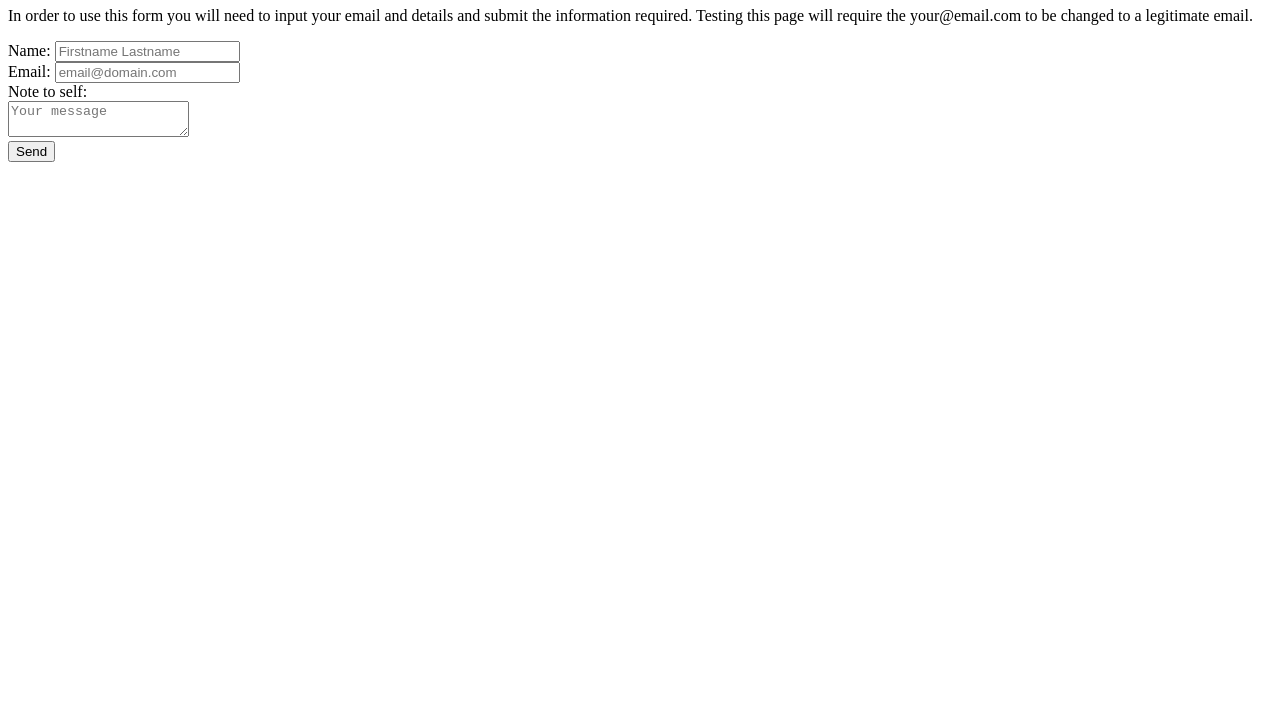
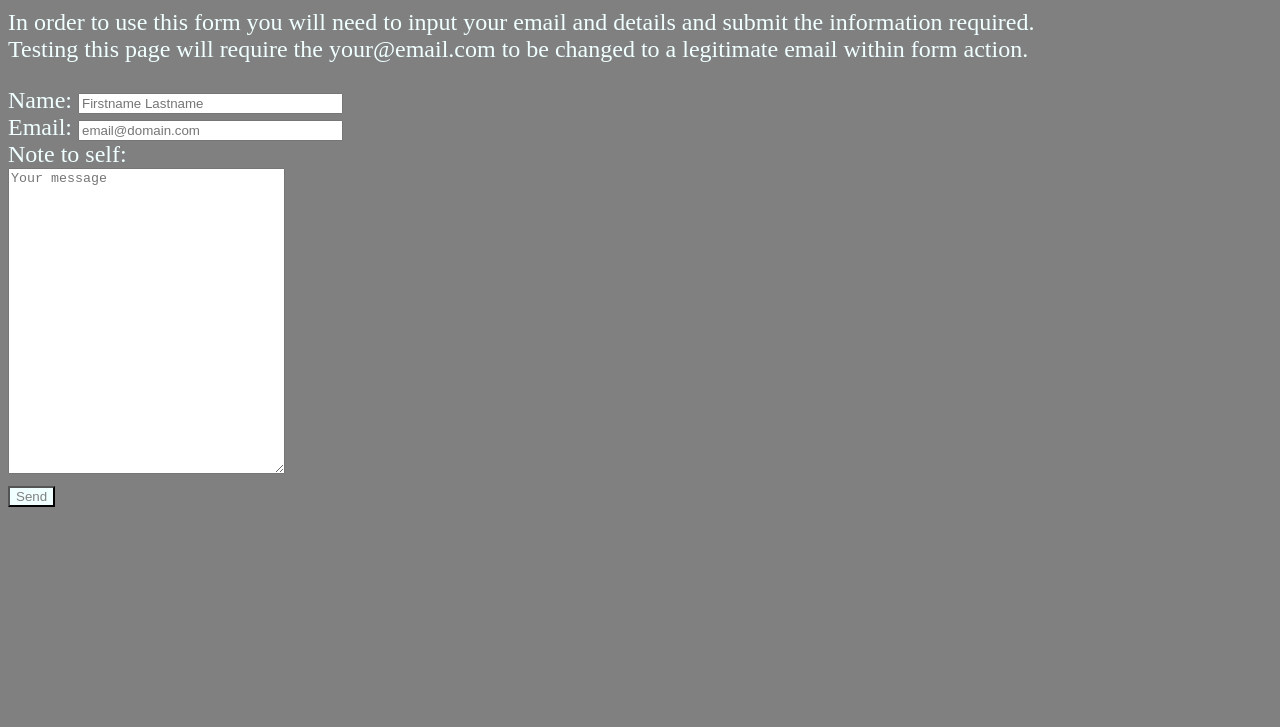
Before and after one commit to AndrewC772/1620-Week-14-Lab, a plain HTML site: page index.html in a window 1280 px wide. Shown: the part 73-800 px from the top of the page. Drawn offline with Linux system fonts and the light colour scheme.

Commit message:
Added styling to page and buttons

```diff
--- a/CSS/styles.css
+++ b/CSS/styles.css
@@ -0,0 +1,14 @@
+.light_mode {
+    color:azure;
+    background-color: grey;
+}
+p {
+    font-size: 1.5rem;
+}
+div {
+    font-size: 1.5rem;
+}
+button.light_mode {
+    background-color: azure;
+    color:grey;
+}
--- a/index.html
+++ b/index.html
@@ -4,26 +4,27 @@
     <meta charset="UTF-8">
     <meta http-equiv="X-UA-Compatible" content="IE=edge">
     <meta name="viewport" content="width=device-width, initial-scale=1.0">
+    <link rel="stylesheet" href="CSS/styles.css">
     <title>Document</title>
 </head>
-<body>
-    <h1>Sending an email form</h1>
-    <p>In order to use this form you will need to input your email and details and submit the information required. Testing this page will require the your@email.com to be changed to a legitimate email.</p>
-    <form action="https://simple-form.com/your@email.com" method="POST">
+<body class = "light_mode">
+    <h1>Email Note to Self:</h1>
+    <p>In order to use this form you will need to input your email and details and submit the information required.<br> Testing this page will require the your@email.com to be changed to a legitimate email within form action.</p>
+    <form action="https://simple-form.com/chen.andrew772@gmail.com" method="POST">
         <div>
             <label id = "name">Name:</label>
-            <input type="text" name="name" placeholder="Firstname Lastname" />
+            <input type="text" name="name" placeholder="Firstname Lastname" size="30"/>
         </div>
         <div>
             <label id = "email">Email:</label>
-            <input type="email" name="email" placeholder="email@domain.com" />
+            <input type="email" name="email" placeholder="email@domain.com" size="30" required/>
         </div>
         <div>
             <label id = "notetoself">Note to self:</label><br>
-            <textarea name="message" placeholder="Your message"></textarea>
+            <textarea name="message" placeholder="Your message" rows = "20" cols = "32" required></textarea>
         </div>
         <div>
-            <input type="submit" value="Send" />
+            <button type="submit" class = "light_mode"> Send </button>
         </div>
     </form>
 </body>
```
